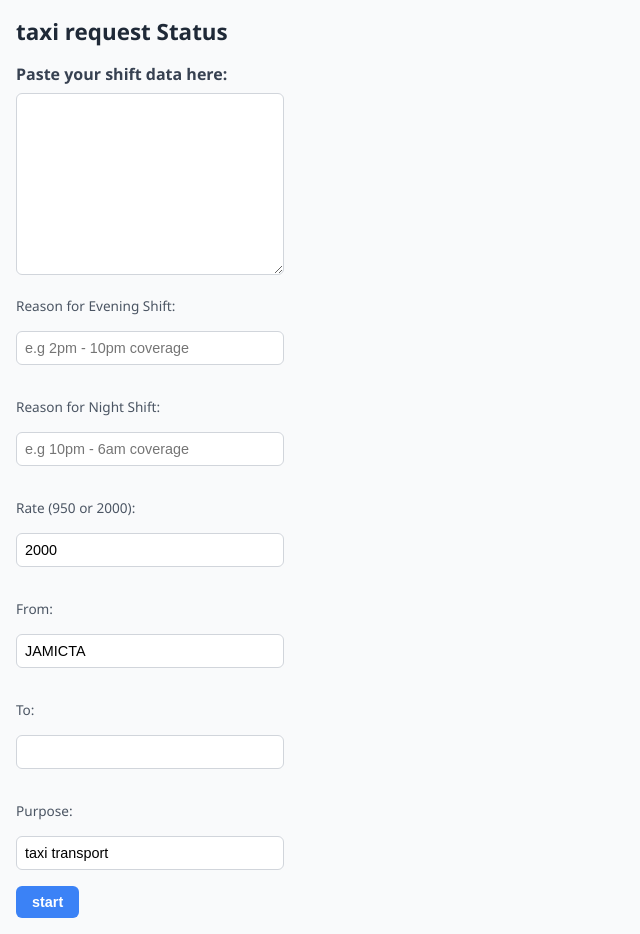
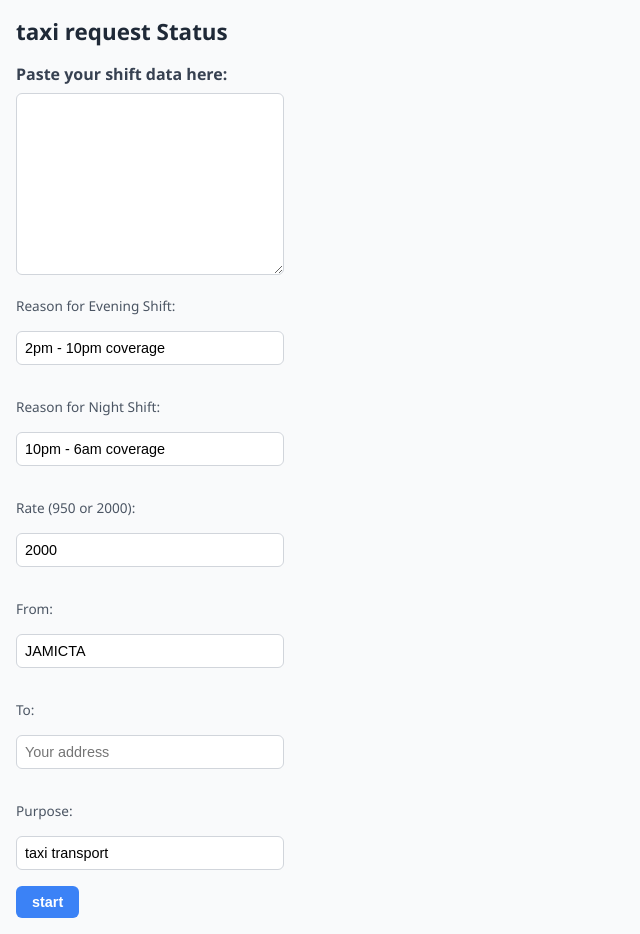
Before and after one commit to MaxwellW32/taxirequest, a website with bundled scripts: page popup.html in a window 1280 px wide. Shown: the whole page, without its empty margins (0-640 px from the left). Built offline with nearby package versions, Linux system fonts and the light colour scheme.

Commit message:
updated form

```diff
--- a/popup.html
+++ b/popup.html
@@ -17,10 +17,10 @@
     <form id="serviceForm">
         <!-- Reasoning -->
         <label>Reason for Evening Shift:</label>
-        <input type="text" id="reasonEvening" placeholder="e.g 2pm - 10pm coverage" value="" />
+        <input type="text" id="reasonEvening" placeholder="e.g 2pm - 10pm coverage" value="2pm - 10pm coverage" />
 
         <label>Reason for Night Shift:</label>
-        <input type="text" id="reasonNight" placeholder="e.g 10pm - 6am coverage" value="" />
+        <input type="text" id="reasonNight" placeholder="e.g 10pm - 6am coverage" value="10pm - 6am coverage" />
 
         <!-- Rate -->
         <label>Rate (950 or 2000):</label>
@@ -31,7 +31,7 @@
         <input type="text" id="from" value="JAMICTA" />
 
         <label>To:</label>
-        <input type="text" id="to" value="" />
+        <input type="text" id="to" placeholder="Your address" value="" />
 
         <label>Purpose:</label>
         <input type="text" id="purpose" value="taxi transport" />
```
